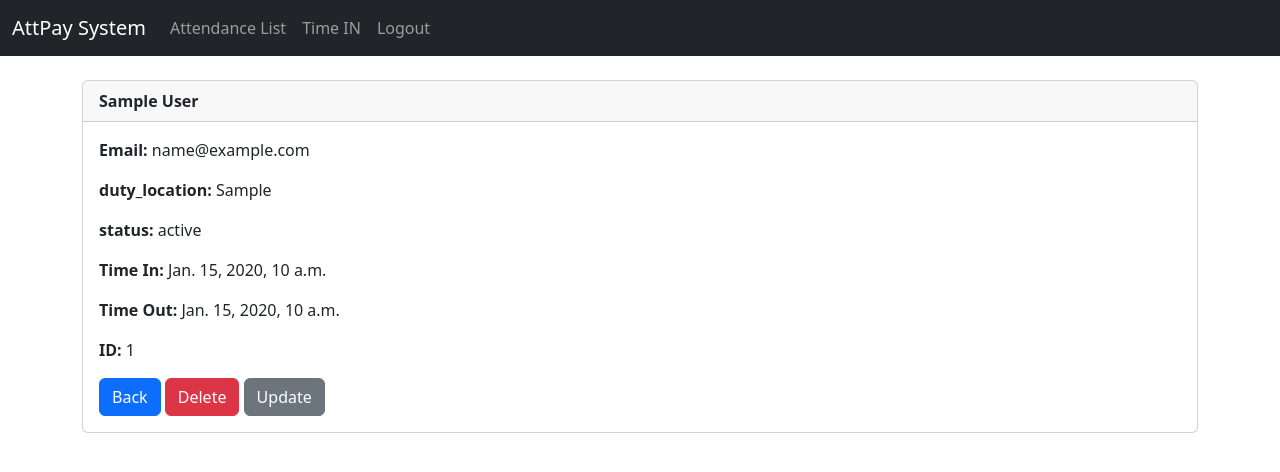
After one commit to marcusguiban/AttPay, a Django app: page /attendance_record/1 in a window 1280 px wide. The commit adds this page. Shown: the top 472 px of the page. Run offline with Django 5.2, Linux system fonts and the light colour scheme; a user stored in the database is signed in; tables that the repository leaves empty hold one stand-in row (values such as "Sample post").

Commit message:
update and delete attendance

```diff
--- a/website/models.py
+++ b/website/models.py
@@ -9,16 +9,3 @@ class Attendance(models.Model):
     last_name = models.CharField(max_length=50)
     email = models.CharField(max_length=100)
     duty_location = models.CharField(max_length=50)
-    salary = models.DecimalField(max_digits=10, decimal_places=2, default=450)
-    def salary_computation(self):
-        # Assuming a standard workday of 8 hours
-        work_hours = (self.time_out - self.time_in).total_seconds() / 3600
-        computed_salary = self.salary * (work_hours / 8)
-        return round(computed_salary, 2)
-    # Add a property to access the computed salary
-    @property
-    def computed_salary(self):
-        return self.salary_computation()
-
-    def __str__(self):
-        return (f"{self.first_name} {self.last_name}")
--- /dev/null
+++ b/website/templates/attendanceRecord.html
@@ -0,0 +1,37 @@
+{% extends 'base.html' %}
+{% block content %}
+<div class="card">
+    <div class="card-header"><strong>
+        {{ attendance_record.first_name }}
+        {{ attendance_record.last_name }}</strong>
+    </div>
+    <div class="card-body">
+        <p class="card-text">
+            <strong>Email: </strong>{{ attendance_record.email }}</p>
+
+            <p class="card-text">
+            <strong>duty_location: </strong>{{ attendance_record.duty_location }}
+            </p>
+
+            <p class="card-text">
+            <strong>status: </strong>{{ attendance_record.status }}</p>
+
+            <p class="card-text">
+            <strong>Time In: </strong>{{ attendance_record.time_in }}</p>
+
+            <p class="card-text">
+            <strong>Time Out: </strong>{{ attendance_record.time_out }}</p>
+
+            <p class="card-text">
+            <strong>ID: </strong>{{ attendance_record.id }}</p>
+            <a href="{% url 'attendanceList' %}" class="btn btn-primary">Back</a>
+
+             <a href="{% url 'delete_record' attendance_record.id %}" class="btn btn-danger">Delete</a>
+
+            <a href="{% url 'time_Out' attendance_record.id %}" class="btn btn-secondary">Update</a>
+    </div>
+  </div>
+
+
+
+{% endblock %}
--- a/website/templates/base.html
+++ b/website/templates/base.html
@@ -3,7 +3,7 @@
   <head>
     <meta charset="utf-8">
     <meta name="viewport" content="width=device-width, initial-scale=1">
-    <title>GAPA</title>
+    <title>AttPay</title>
     <link href="https://cdn.jsdelivr.net/npm/bootstrap@5.3.3/dist/css/bootstrap.min.css" rel="stylesheet" integrity="sha384-QWTKZyjpPEjISv5WaRU9OFeRpok6YctnYmDr5pNlyT2bRjXh0JMhjY6hW+ALEwIH" crossorigin="anonymous">
   </head>
   <body>
--- a/website/templates/navbar.html
+++ b/website/templates/navbar.html
@@ -9,7 +9,7 @@
           {% if user.is_authenticated %}
 
       <li class="nav-item">
-            <a class="nav-link" href="{% url 'record' %}">Attendance List</a>
+            <a class="nav-link" href="{% url 'attendanceList' %}">Attendance List</a>
           </li>
           <li class="nav-item">
             <a class="nav-link" href="{% url 'time_In' %}">Time IN</a>
--- a/website/urls.py
+++ b/website/urls.py
@@ -6,8 +6,11 @@ urlpatterns = [
     path('login/', views.login_user, name='login'),
     path('logout/', views.logout_user, name='logout'),
     path('register/', views.register_user, name='register'),
-    path('record/', views.attendance_list, name='record'),
+    path('attendanceList/', views.attendance_list, name='attendanceList'),
+    path('TimeIn/', views.time_In, name='time_In'),
+    path('attendance_record/<int:pk>', views.attendance_record, name='attendance_record'),
+    path('delete_record/<int:pk>', views.delete_record, name='delete_record'),
+    path('TimeOut/<int:pk>', views.time_Out, name='time_Out'),
 
-    path('TimeIn/', views.time_In, name='time_In'),
     # path('update_record/<int:pk>', views.update_record, name='update_record'),
 ]
--- a/website/views.py
+++ b/website/views.py
@@ -1,7 +1,7 @@
 from django.shortcuts import render, redirect
 from django.contrib.auth import authenticate, login, logout
 from django.contrib import messages
-from .forms import SignUpForm, AttendanceForm
+from .forms import SignUpForm, AttendanceForm, TimeOutForm
 from .models import Attendance
 # Create your views here.
 def home(request):
@@ -62,3 +62,34 @@ def time_In(request):
     else:
         messages.success(request, "You Must be logged in to add record")
         return redirect('home')
+
+def attendance_record(request, pk):
+    if request.user.is_authenticated:
+        attendance_record = Attendance.objects.get(id=pk)
+        return render(request, 'attendanceRecord.html',{'attendance_record':attendance_record})
+    else:
+        messages.success(request, "You Must be logged in to view that page")
+        return redirect('home')
+
+def delete_record(request, pk):
+    if request.user.is_authenticated:
+        delete_it = Attendance.objects.get(id=pk)
+        delete_it.delete()
+        messages.success(request, "Record Deleted Successfully")
+        return redirect('attendanceList')
+    else:
+        messages.success(request, "You Must be logged in to delete this record")
+        return redirect('attendanceList')
+
+def time_Out(request, pk):
+	if request.user.is_authenticated:
+		current_record = Attendance.objects.get(id=pk)
+		form = TimeOutForm(request.POST or None, instance=current_record)
+		if form.is_valid():
+			form.save()
+			messages.success(request, "Record Has Been Updated!")
+			return redirect('attendanceList')
+		return render(request, 'timeOut.html', {'form':form})
+	else:
+		messages.success(request, "You Must Be Logged In...")
+		return redirect('attendanceList')
```
Also changed, not shown: website/forms.py (+11 -12 lines), website/templates/attendanceList.html (+1 -7 lines), website/templates/timeOut.html (added, +15 -0 lines), website/migrations/0002_remove_attendance_salary.py (added).
